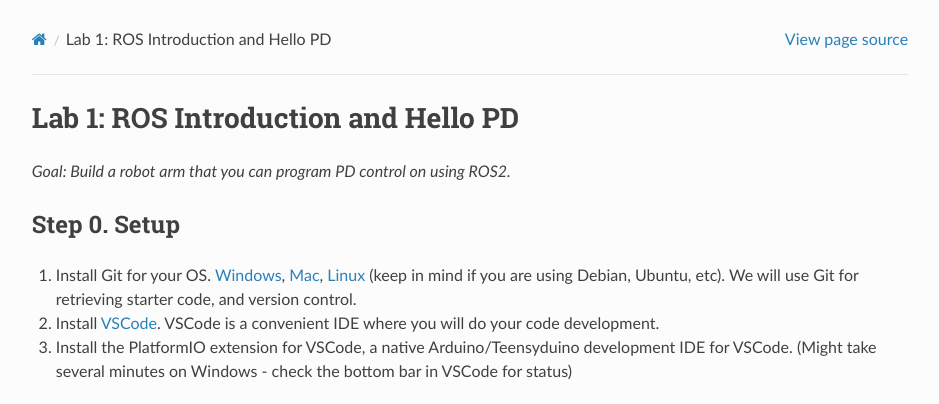
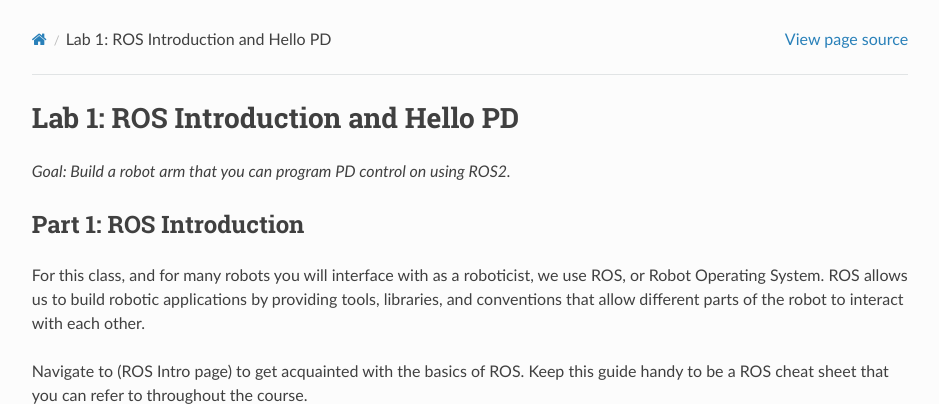
Before and after one commit to cs123-stanford/cs123-stanford-2024, a Sphinx documentation site: the page built from docs/schedule/labs/fall-24/lab-1.rst, in a window 1280 px wide and 900 px high, cut to the strip 0-404 px from the top of the window. Shown: the whole strip, without its empty margins (320-1259 px from the left). Built offline with Sphinx 7.4.7 and the Read the Docs theme 2.0.0, drawn with Linux system fonts in a browser that asks for light colours; pages that are not in the unit, such as notebooks, are missing from menus.

Commit message:
Update lab-1.rst

```diff
--- a/docs/schedule/labs/fall-24/lab-1.rst
+++ b/docs/schedule/labs/fall-24/lab-1.rst
@@ -2,7 +2,12 @@ Lab 1: ROS Introduction and Hello PD
 ====================================
 *Goal: Build a robot arm that you can program PD control on using ROS2.*
 
+Part 1: ROS Introduction
+___________________________
 
+For this class, and for many robots you will interface with as a roboticist, we use ROS, or Robot Operating System. ROS allows us to build robotic applications by  providing tools, libraries, and conventions that allow different parts of the robot to interact with each other.
+
+Navigate to (ROS Intro page) to get acquainted with the basics of ROS. Keep this guide handy to be a ROS cheat sheet that you can refer to throughout the course.
 
 Step 0. Setup
 ^^^^^^^^^^^^^^
```
